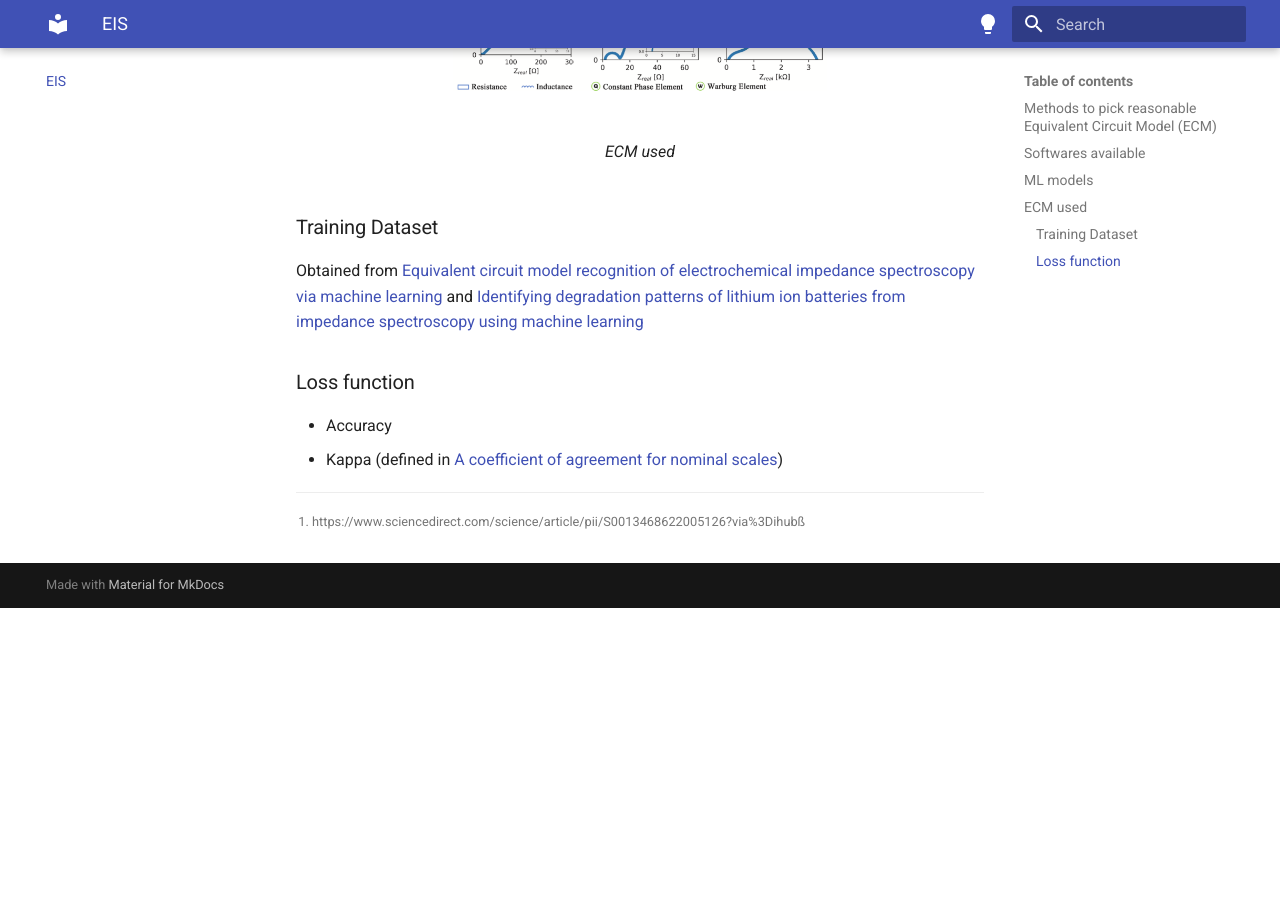
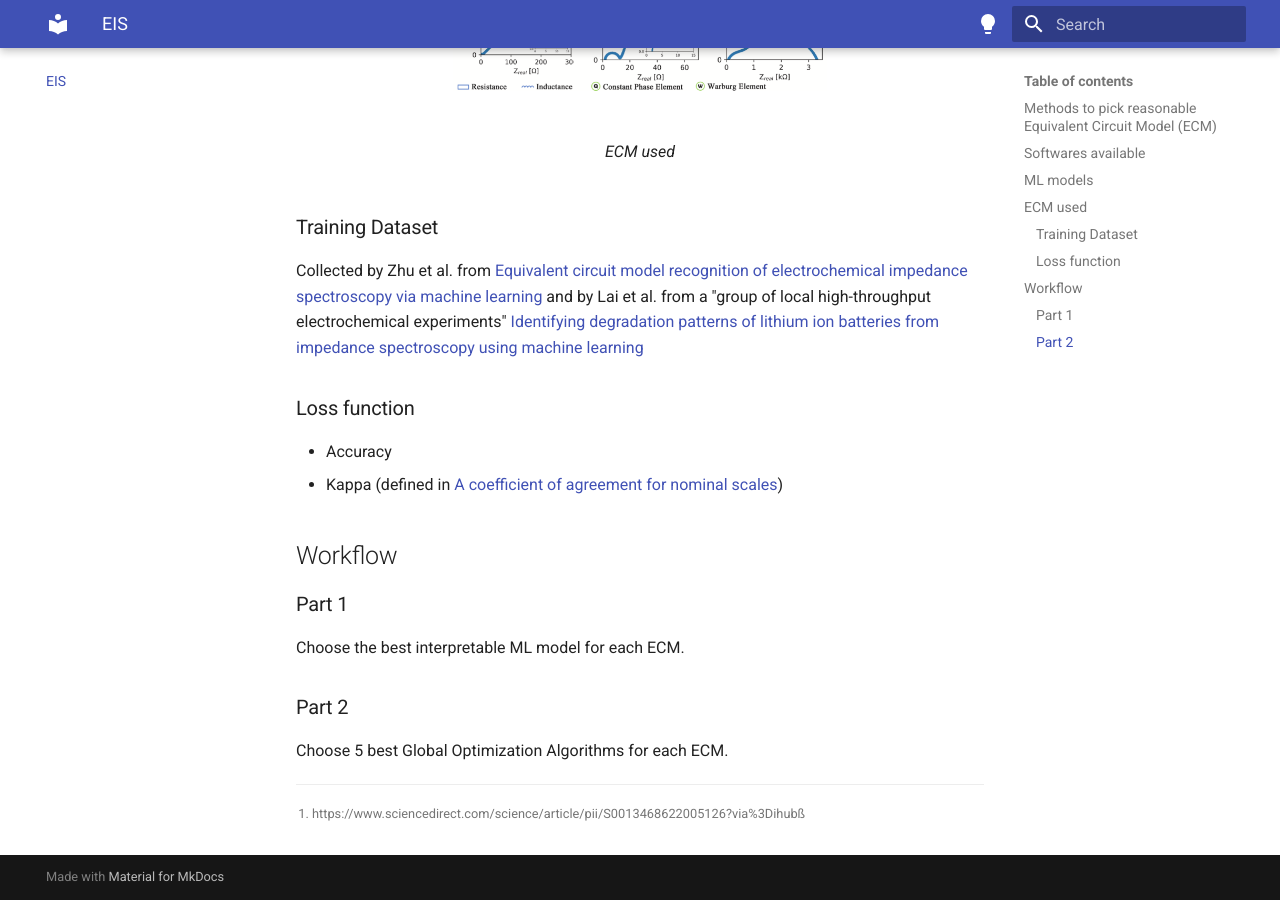
Before and after one commit to jvjav/WearmeMLModels, an MkDocs documentation site: the page built from docs/eis.md, in a window 1280 px wide and 900 px high, scrolled down 2875 px. Built offline with MkDocs 1.6.1 and Material for MkDocs 9.7.7, drawn with Linux system fonts in a browser that asks for light colours; before the commit the page ends 3483 px from its top, so only the background shows below that.

Commit message:
add files

```diff
--- a/docs/eis.md
+++ b/docs/eis.md
@@ -86,7 +86,7 @@ To overcome the initial value issue:
 
 ### Training Dataset
 
-Obtained from [Equivalent circuit model recognition of electrochemical impedance spectroscopy via machine learning](https://github.com/Shan-Zhu/ML-EIS/blob/master/EIS-Data-Raw.csv) and [Identifying degradation patterns of lithium ion batteries from impedance spectroscopy using machine learning]()
+Collected by Zhu et al. from [Equivalent circuit model recognition of electrochemical impedance spectroscopy via machine learning](https://github.com/Shan-Zhu/ML-EIS/blob/master/EIS-Data-Raw.csv) and by Lai et al. from a "group of local high-throughput electrochemical experiments" [Identifying degradation patterns of lithium ion batteries from impedance spectroscopy using machine learning]()
 
 
 [^1]: https://www.sciencedirect.com/science/article/pii/S0013468622005126?via%3Dihubß
@@ -95,3 +95,12 @@ Obtained from [Equivalent circuit model recognition of electrochemical impedance
 
 - Accuracy
 - Kappa  (defined in [A coefficient of agreement for nominal scales](https://journals.sagepub.com/doi/10.1177/001316446002000104))
+
+## Workflow
+### Part 1
+
+Choose the best interpretable ML model for each ECM.
+
+### Part 2
+
+Choose 5 best Global Optimization Algorithms for each ECM.
--- a/mkdocs.yml
+++ b/mkdocs.yml
@@ -76,3 +76,4 @@ nav:
   - Home: test.md
   - EIS: eis.md
   - Authors github: aia_eis.md
+  - Authors earlier github: eis_simpler.md
```
Also changed, not shown: docs/eis_simpler.md (added, +26 -0 lines), docs/assets/eis_ecm_algorithms_comparison.png (added), 1 other file.
